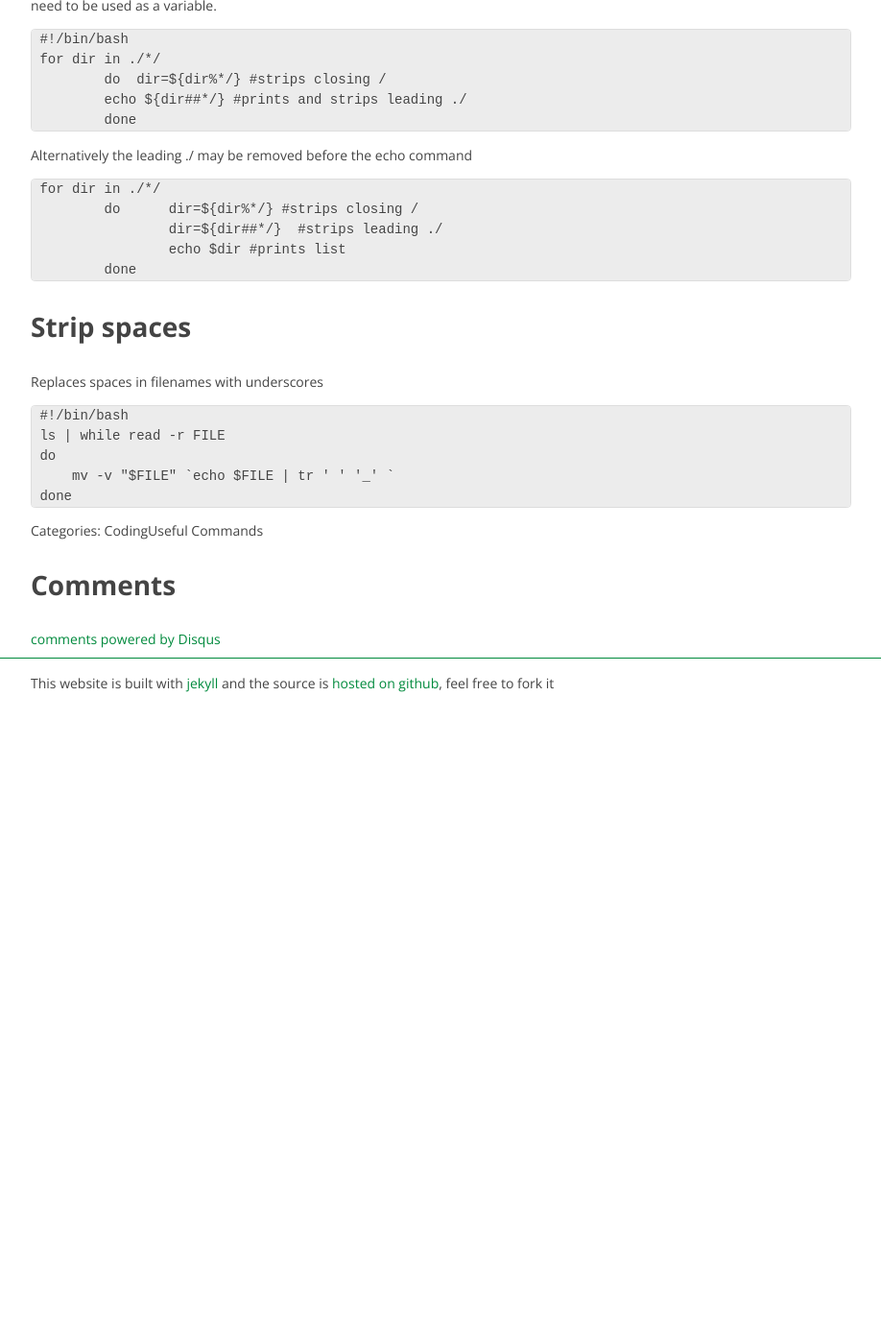
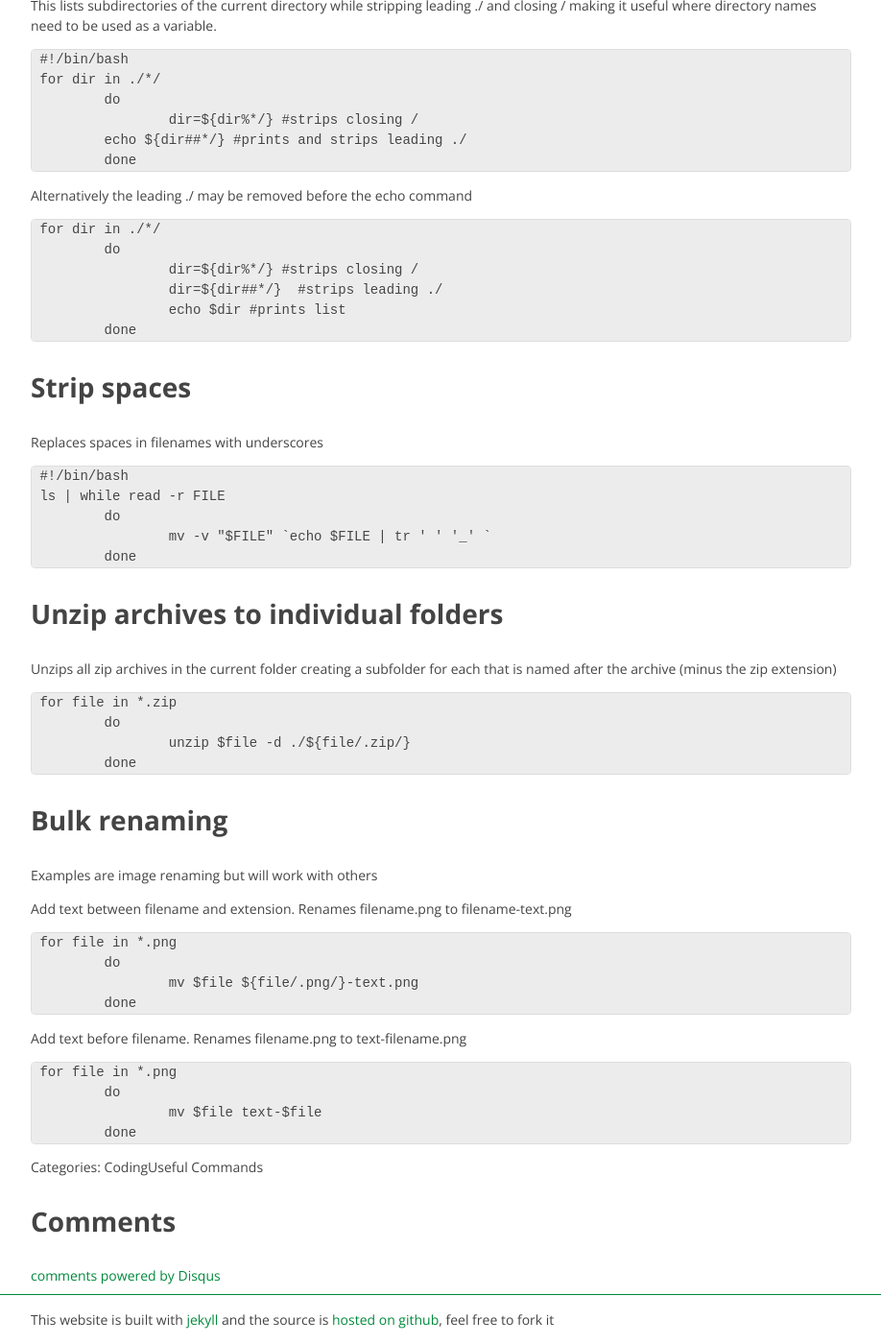
Before and after one commit to sebspain/sebspain.github.io, a Jekyll site: the page built from _posts/2013-12-22-useful-commands-1.md, in a window 1280 px wide and 1400 px high, scrolled down 678 px. Shown: the whole window at 96% size, without its empty margins (38-956 px from the left). Built offline with Jekyll 4.4.1, drawn with Linux system fonts in a browser that asks for light colours; Markdown is read by kramdown in place of the engine named in the settings; comment, search, counter and statistics services are not loaded; before the commit the page ends 1415 px from its top, so only the background shows below that.

Commit message:
added more commands

````diff
--- a/_posts/2013-12-22-useful-commands-1.md
+++ b/_posts/2013-12-22-useful-commands-1.md
@@ -24,7 +24,8 @@ for i in {1..10}; do convert -size 800x600 xc:#ffffccff -fill black -pointsize 8
 ```{sh}
 #!/bin/bash
 for i in {1..10}
-	do convert -size 800x600 xc:#ffffccff -fill black -pointsize 80 -draw "text 400,300 '$i'" test-img-$i.jpg
+	do
+		convert -size 800x600 xc:#ffffccff -fill black -pointsize 80 -draw "text 400,300 '$i'" test-img-$i.jpg
 	done
 ```
 
@@ -34,7 +35,8 @@ This lists subdirectories of the current directory while stripping leading ./ an
 ```{sh}
 #!/bin/bash
 for dir in ./*/
-	do  dir=${dir%*/} #strips closing /
+	do
+		dir=${dir%*/} #strips closing /
     	echo ${dir##*/} #prints and strips leading ./
 	done
 ```
@@ -43,7 +45,8 @@ Alternatively the leading ./ may be removed before the echo command
 
 ```{sh}
 for dir in ./*/
- 	do 	dir=${dir%*/} #strips closing /
+ 	do
+ 		dir=${dir%*/} #strips closing /
  		dir=${dir##*/} 	#strips leading ./
  		echo $dir #prints list
  	done
@@ -55,7 +58,38 @@ Replaces spaces in filenames with underscores
 ```{sh}
 #!/bin/bash
 ls | while read -r FILE
-do
-    mv -v "$FILE" `echo $FILE | tr ' ' '_' `
-done
+	do
+		mv -v "$FILE" `echo $FILE | tr ' ' '_' `
+	done
 ```
+
+###Unzip archives to individual folders
+Unzips all zip archives in the current folder creating a subfolder for each that is named after the archive (minus the zip extension)
+
+```{sh}
+for file in *.zip
+	do
+		unzip $file -d ./${file/.zip/}
+	done
+```
+
+###Bulk renaming
+Examples are image renaming but will work with others
+
+Add text between filename and extension. Renames filename.png to filename-text.png
+
+```{sh}
+for file in *.png
+	do
+		mv $file ${file/.png/}-text.png
+	done
+```
+
+Add text before filename. Renames filename.png to text-filename.png
+
+```{sh}
+for file in *.png
+	do
+		mv $file text-$file
+	done
+```
````
